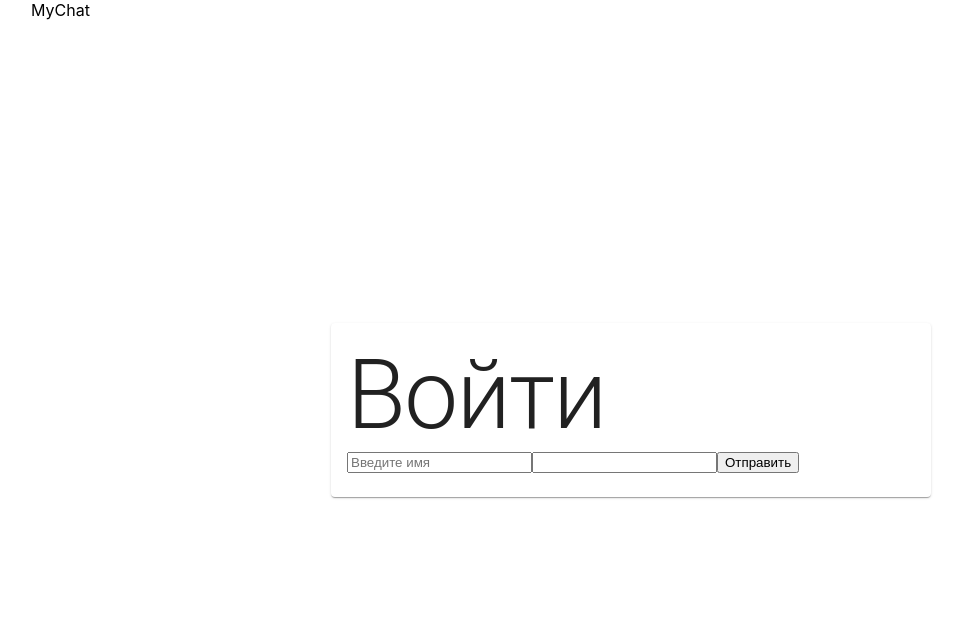
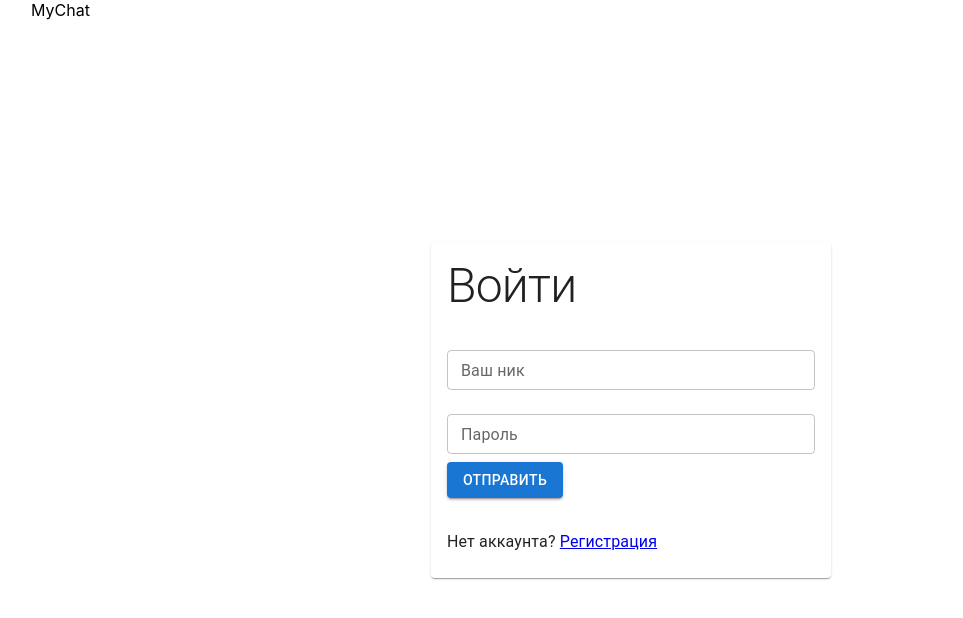
Before and after one commit to g1rz/js-react-developer-project-12, a React (Vite) app in the folder frontend/: page /login in a window 1280 px wide. Shown: the top 618 px of the page, without its empty margins (9-972 px from the left). Built offline with nearby package versions, Linux system fonts and the light colour scheme.

Commit message:
Добавляет страницу авторизации

```diff
--- a/frontend/package.json
+++ b/frontend/package.json
@@ -12,6 +12,7 @@
   "dependencies": {
     "@emotion/react": "^11.11.1",
     "@emotion/styled": "^11.11.0",
+    "@hookform/resolvers": "^3.3.2",
     "@mui/material": "^5.14.16",
     "react": "^18.2.0",
     "react-dom": "^18.2.0",
--- a/frontend/src/components/Layout/Layout.jsx
+++ b/frontend/src/components/Layout/Layout.jsx
@@ -1,4 +1,4 @@
-import Container from '@mui/material/Container';
+import { Container } from '@mui/material';
 
 import './Layout.scss';
 
--- a/frontend/src/pages/Login/Login.jsx
+++ b/frontend/src/pages/Login/Login.jsx
@@ -1,22 +1,80 @@
 import { Layout } from '@/components/Layout/Layout';
-import { Card, CardContent, Typography } from '@mui/material';
+import {
+	Card,
+	CardContent,
+	Typography,
+	TextField,
+	Button,
+} from '@mui/material';
+import { useForm } from 'react-hook-form';
+import * as yup from 'yup';
+import { yupResolver } from '@hookform/resolvers/yup';
+import { Link } from 'react-router-dom';
 
 const Login = () => {
+	const schema = yup.object().shape({
+		username: yup.string().required('Введите ник'),
+		password: yup
+			.string()
+			.min(8, 'Не менее 8 символов')
+			.max(32, 'Не более 32 символов')
+			.required(),
+	});
+
+	const {
+		register,
+		handleSubmit,
+		formState: { errors },
+		reset,
+	} = useForm({
+		resolver: yupResolver(schema),
+	});
+
+	const onSubmitHandler = (data) => {
+		console.log({ data });
+		reset();
+	};
+
 	return (
 		<Layout>
 			<div className="center">
-				<Card sx={{ maxWidth: 600, width: '100%' }}>
+				<Card sx={{ maxWidth: 400, width: '100%' }}>
 					<CardContent>
-						<Typography variant="h1">Войти</Typography>
-						<form action="post">
-							<input
-								type="text"
-								name="name"
-								placeholder="Введите имя"
+						<Typography variant="h1" className="title">
+							Войти
+						</Typography>
+						<form onSubmit={handleSubmit(onSubmitHandler)}>
+							<TextField
+								{...register('username')}
+								label="Ваш ник"
+								variant="outlined"
+								size="small"
+								fullWidth
+								margin="normal"
+								error={Boolean(errors.username)}
+								helperText={errors.username?.message}
 							/>
-							<input type="password" name="password" />
-							<button>Отправить</button>
+							<TextField
+								{...register('password')}
+								type="password"
+								label="Пароль"
+								variant="outlined"
+								size="small"
+								fullWidth
+								margin="normal"
+								error={Boolean(errors.password)}
+								helperText={errors.password?.message}
+							/>
+
+							<Button type="submit" variant="contained">
+								Отправить
+							</Button>
 						</form>
+					</CardContent>
+					<CardContent>
+						<Typography>
+							Нет аккаунта? <Link to="/registr">Регистрация</Link>
+						</Typography>
 					</CardContent>
 				</Card>
 			</div>
--- /dev/null
+++ b/frontend/src/theme.js
@@ -0,0 +1,17 @@
+import { createTheme } from '@mui/material';
+
+const theme = createTheme({
+	typography: {
+		h1: {
+			fontSize: '3rem',
+			marginBottom: 20,
+		},
+	},
+	components: {
+		Card: {
+			padding: 40,
+		},
+	},
+});
+
+export default theme;
```
Also changed, not shown: frontend/src/index.jsx (+8 -1 lines), 1 other file (tests, documents, lock files or other folders).
